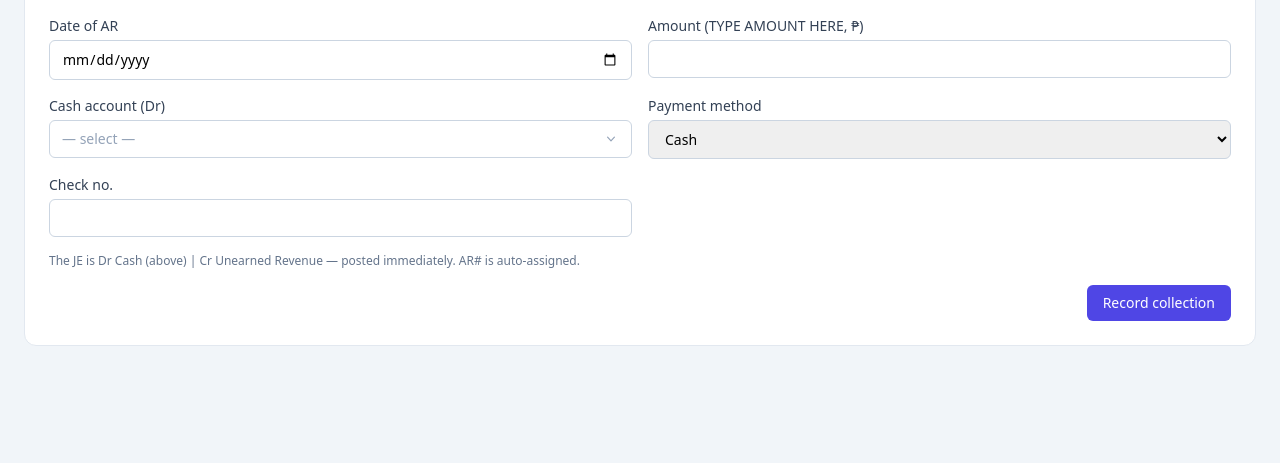
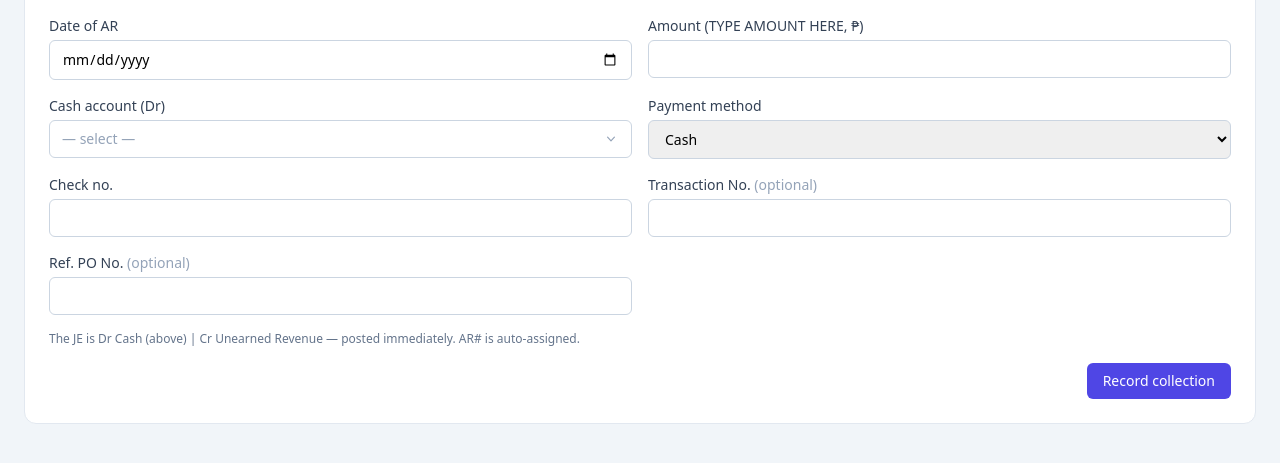
Before and after one commit to WinefredoSailes/STMIET-Accounting_System, a Django app: template backend/apps/ui/templates/ui/ar/receipt_form.html in a window 1280 px wide. Shown: the part 232-695 px from the top of the page. Run offline with Django 5.2, Linux system fonts and the light colour scheme; the template is opened without the code that fills it, so the values that code supplies are empty; parts of the project's set-up code (start-up, migrations or seed data) failed here and were passed over.

Commit message:
AR: add transaction_no and ref_po_no fields to receipt form
- Add Transaction No. field (optional) to receipt form
- Add Ref. PO No. field (optional) to receipt form
- Fields integrate with existing ar_receipts_export and receipt list column

```diff
--- a/backend/apps/ui/templates/ui/ar/receipt_form.html
+++ b/backend/apps/ui/templates/ui/ar/receipt_form.html
@@ -37,9 +37,19 @@
       <option value="gcash">GCash</option>
     </select>
   </div>
-  <div>
+<div>
     <label class="block text-sm font-medium text-slate-700 mb-1" for="id_check_no">Check no.</label>
     <input type="text" name="check_no" id="id_check_no" maxlength="32"
+           class="w-full rounded-md border border-slate-300 px-3 py-2 text-sm">
+  </div>
+  <div>
+    <label class="block text-sm font-medium text-slate-700 mb-1" for="id_transaction_no">Transaction No. <span class="text-slate-400">(optional)</span></label>
+    <input type="text" name="transaction_no" id="id_transaction_no" maxlength="64" autocomplete="off"
+           class="w-full rounded-md border border-slate-300 px-3 py-2 text-sm">
+  </div>
+  <div>
+    <label class="block text-sm font-medium text-slate-700 mb-1" for="id_ref_po_no">Ref. PO No. <span class="text-slate-400">(optional)</span></label>
+    <input type="text" name="ref_po_no" id="id_ref_po_no" maxlength="64" autocomplete="off"
            class="w-full rounded-md border border-slate-300 px-3 py-2 text-sm">
   </div>
   {% endcapture %}
```
